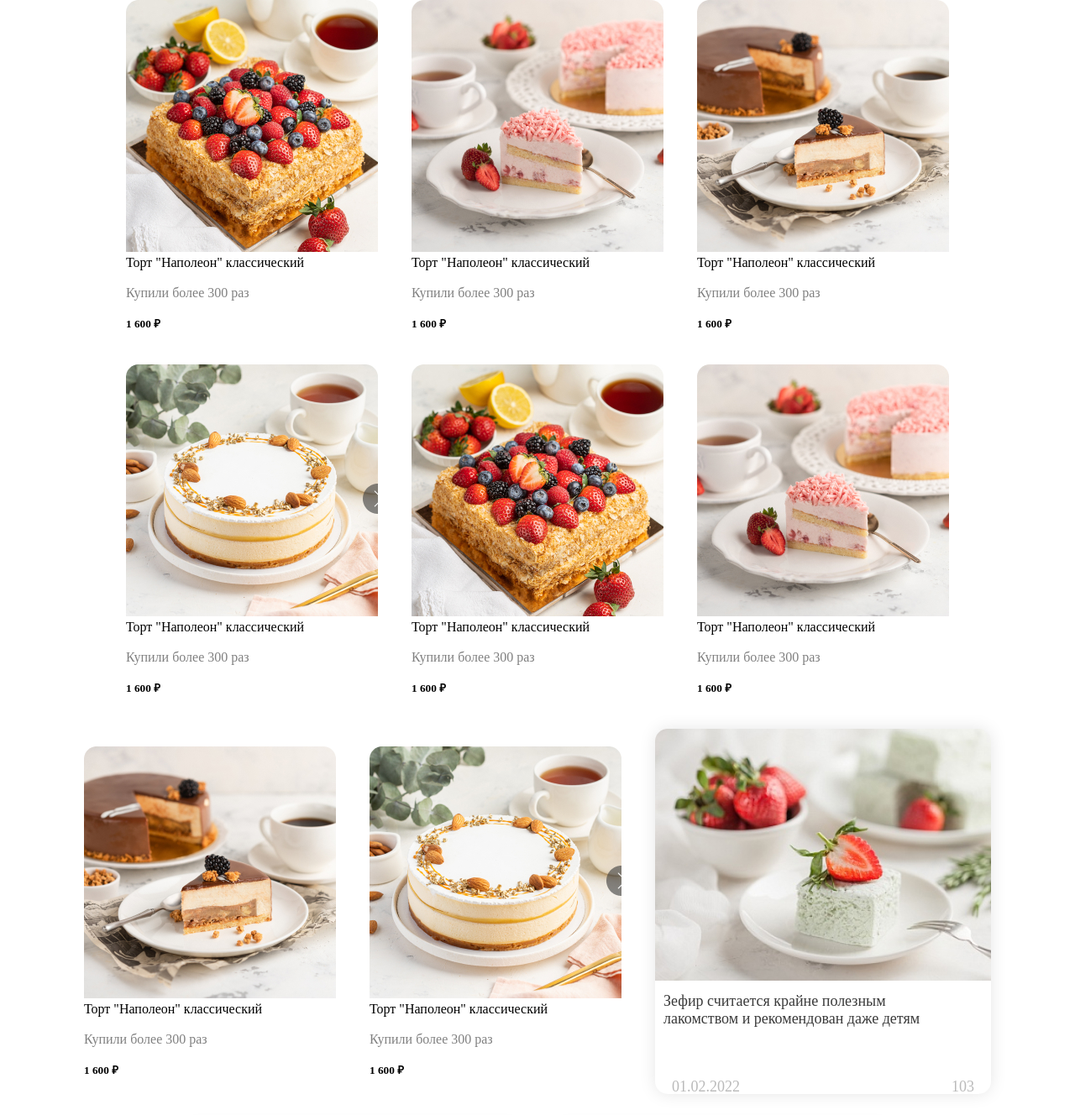
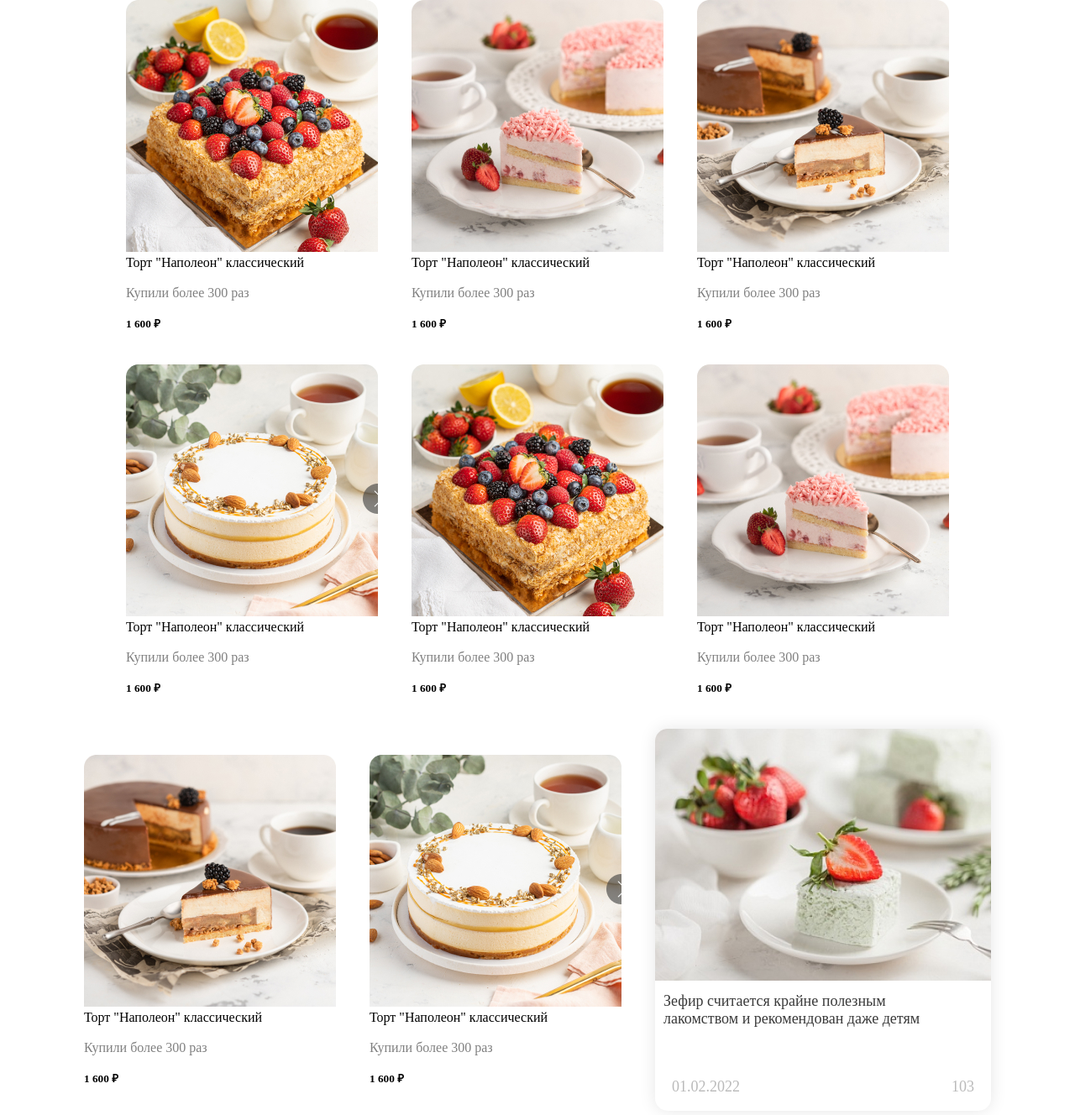
Before and after one commit to Mohichehraa/tort, a plain HTML site: page index.html in a window 1280 px wide. Shown: the top 1328 px of the page at 84% size. Drawn offline with Linux system fonts and the light colour scheme.

Commit message:
cake edit

```diff
--- a/style.css
+++ b/style.css
@@ -19,7 +19,7 @@
 }
 .cake{
     width: 400px;
-    height: 435px;
+    height: 455px;
     background-color: #fff;
     box-shadow: 0px 0px 20px 0px rgba(0, 0, 0, 0.10);
     border-radius: 15px;
```
